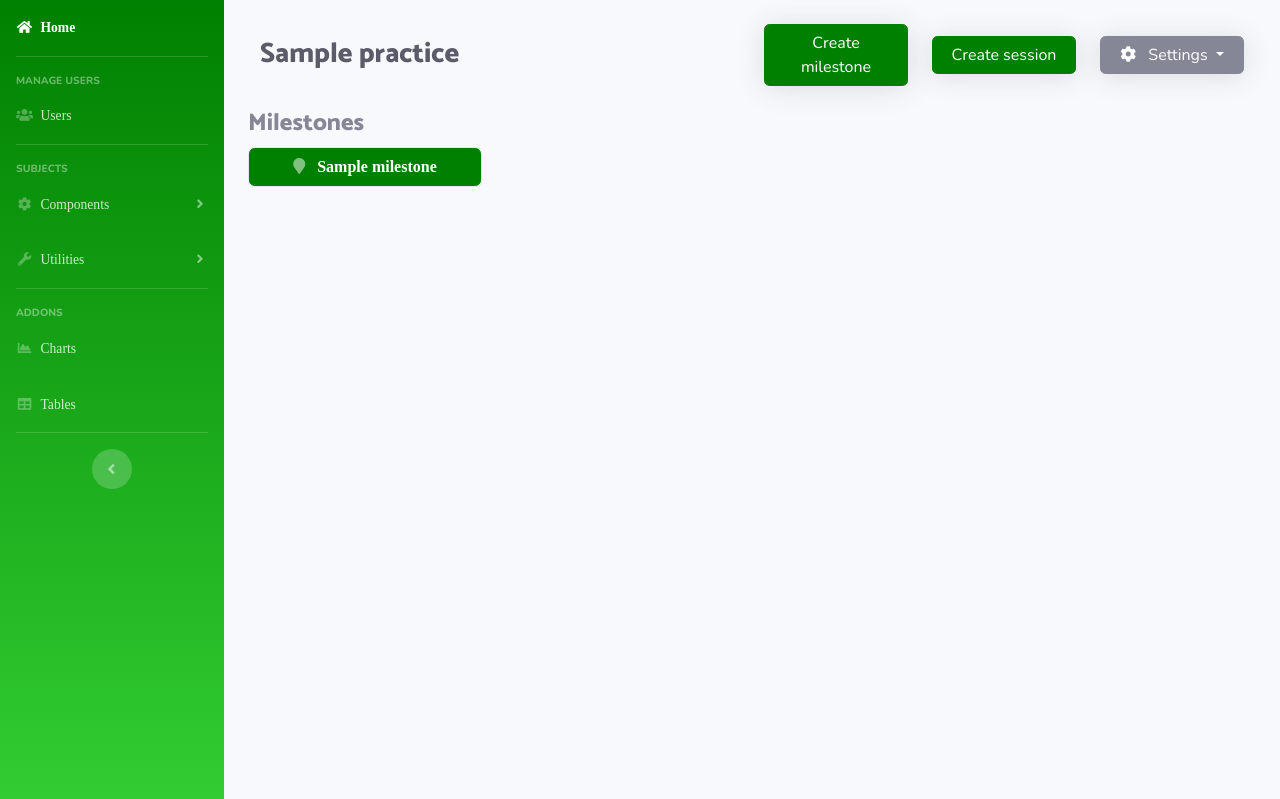
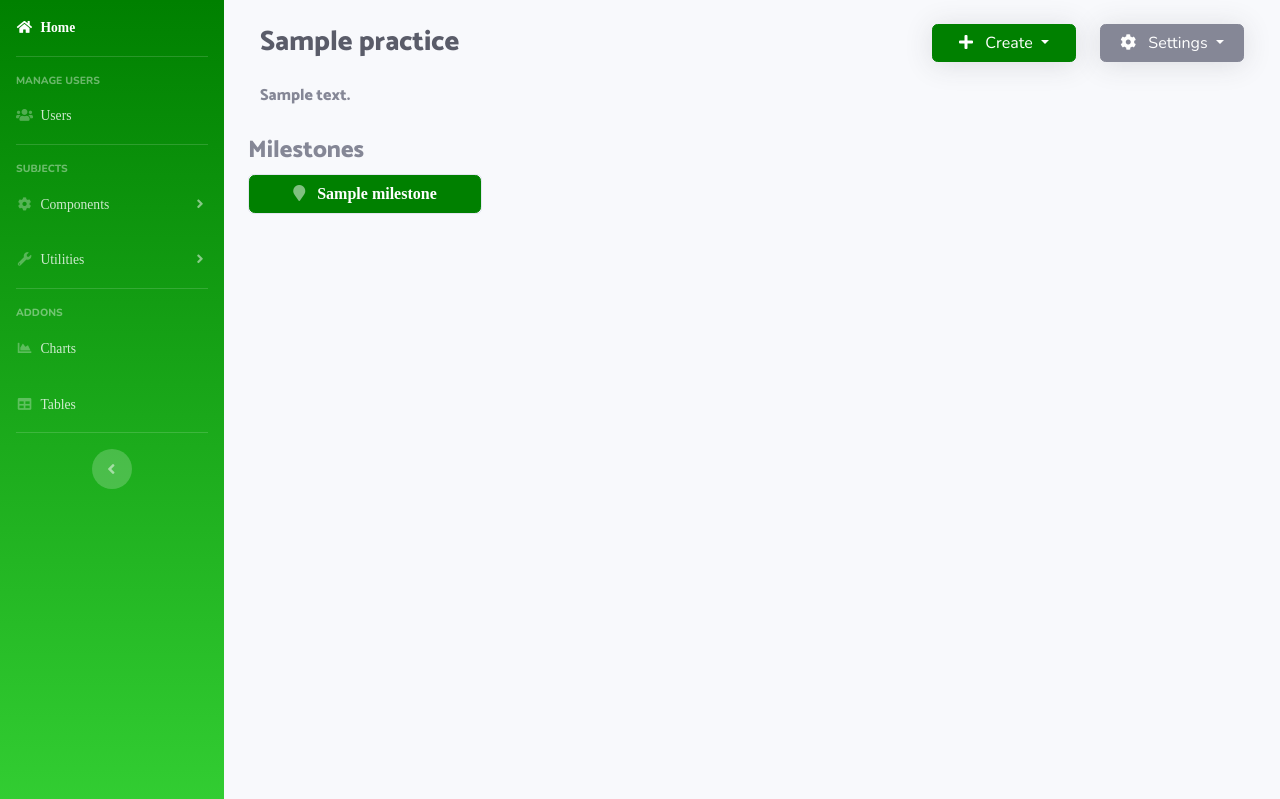
Before and after one commit to JavierAntonYuste/labton, a Flask app: page /practice/1 in a window 1280 px wide. Shown: the part 54-853 px from the top of the page. Run offline with Flask 2, Linux system fonts and the light colour scheme; the visitor is signed in with stand-in values (Sample User, id 1); tables that the repository leaves empty hold one stand-in row (values such as "Sample post"); parts of the project's set-up code (start-up, migrations or seed data) failed here and were passed over; some libraries are stand-ins or nearby versions; some web fonts are replaced.

Commit message:
Minor changes and visual improvements

```diff
--- a/app/__init__.py
+++ b/app/__init__.py
@@ -204,6 +204,7 @@ def create_app(config_name):
     @decorators.login_required
     def practice(id):
         practice=get_practice(db_session, id)
+
         if (practice == None):
             flash('Error! Practice does not exists', 'danger')
             return redirect('/home')
@@ -298,6 +299,15 @@ def create_app(config_name):
         mode=request.form["mode"]
         practice_id=request.form["practice_id"]
         description=request.form["description"]
+
+        practice=get_practice(db_session, practice_id)
+        milestones=get_practice_milestones(db_session,id)
+        print( milestones)
+        print(practice.milestones )
+
+        if (len(milestones)==practice.milestones):
+            flash("Error! Practice has " + str(practice.milestones) +" and they already exist.", 'danger')
+            return redirect('/practice/'+practice_id)
 
         if (name=="" or mode==""):
             flash('Error! Incompleted fields', 'danger')
--- a/app/db_interactions.py
+++ b/app/db_interactions.py
@@ -109,8 +109,13 @@ def update_subject(db_session, id, acronym, name, year, description, degree):
 
 def delete_subject(db_session, subject_id):
     # Delete relations
+    practices=get_practices(db_session, subject_id)
+    for practice in practices:
+        delete_practice(db_session,practice.id)
+
     db_session.execute('DELETE FROM users_subjects \
     WHERE subject_id = :subject_id'  , {'subject_id': subject_id})
+
     db_session.commit()
 
     # Delete Subject
@@ -168,6 +173,10 @@ def update_practice(db_session,id, name, milestones, rating_way, subject_id, des
 
 
 def delete_practice(db_session, id):
+    db_session.execute('DELETE FROM milestones \
+    WHERE practice_id = :practice_id'  , {'practice_id': id})
+    db_session.commit()
+
     db_session.execute('DELETE FROM practices \
     WHERE id = :id'  , {'id': id})
 
@@ -178,7 +187,7 @@ def delete_practice(db_session, id):
 # INSERT
 
 def create_milestone(db_session, name, mode, practice_id, description):
-    milestone=Milestone(name=name, rating_way=mode, practice_id=practice_id, description=description)
+    milestone=Milestone(name=name, mode=mode, practice_id=practice_id, description=description)
     db_session.add(milestone)
     db_session.commit()
 
@@ -200,7 +209,11 @@ def get_practice_milestones(db_session, practice_id):
 
 def get_practice_id_milestone(db_session, id):
     practice_id=db_session.query(Milestone.practice_id).filter_by(id=id).first()
-    return practices_id
+    return practice_id
+
+def get_milestones(db_session):
+    milestones=db_session.query(Milestone).all()
+    return milestones
 
 # UPDATE
 
--- a/app/models.py
+++ b/app/models.py
@@ -82,6 +82,6 @@ class Milestone(Base):
 
     id = Column(Integer(), primary_key=True, autoincrement=True)
     name = Column(String(80), nullable=False)
-    rating_way= Column(String(80), nullable=False)
+    mode= Column(String(80), nullable=False)
     practice_id=Column(Integer(), ForeignKey("practices.id"), nullable=False)
     description = Column(String(255))
--- a/app/templates/practice.html
+++ b/app/templates/practice.html
@@ -168,9 +168,31 @@
         </div>
         {% if role=="professor" or role=="admin"%}
         <div class="col-2">
-          <button type="button" class="btn btn-primary shadow animated--grow-in w-100" data-toggle="modal" data-target="#createMilestone">
-            Create milestone
-          </button>
+          <div class="dropdown">
+
+            <button class="btn btn-primary dropdown-toggle shadow animated--grow-in w-100" type="button" id="dropdownMenuButton" data-toggle="dropdown" aria-haspopup="true" aria-expanded="false">
+              <i class="fas fa-plus mr-2"></i>
+              Create
+            </button>
+            <div class="dropdown-menu" aria-labelledby="dropdownMenuButton">
+              {% if role=="admin"%}
+              <button type="button" class="dropdown-item" data-toggle="modal" data-target="#createMilestone">
+                <i class="fas fa-map-marker mr-2"></i>
+                Create milestone
+
+
+              </button>
+              <button type="button" class="dropdown-item" data-toggle="modal" data-target="#createSession">
+                <i class="fas fa-clipboard-list mr-2"></i>
+                Create session
+
+
+              </button>
+
+              {% endif %}
+            </div>
+          </div>
+
         </div>
 
         <!-- Milestone Modal -->
@@ -227,11 +249,6 @@
         <!-- end modal Milestone -->
 
         <div class="col-2">
-          <button type="button" class="btn btn-primary shadow animated--grow-in w-100" data-toggle="modal" data-target="#createSession">
-            Create session
-          </button>
-        </div>
-        <div class="col-2">
         <div class="dropdown">
           <button class="btn btn-secondary dropdown-toggle shadow animated--grow-in w-100" type="button" id="dropdownMenuButton" data-toggle="dropdown" aria-haspopup="true" aria-expanded="false">
             <i class="fas fa-cog mr-2"></i>
@@ -273,6 +290,12 @@
         {% endif %}
 
 
+      </div>
+
+      <div class="d-sm-flex align-items-center justify-content-between mb-4">
+        <div class="col">
+          <h6 class="w-wrap">{{practice.description}}</h6>
+        </div>
       </div>
 
       <h4> Milestones </h4>
```
